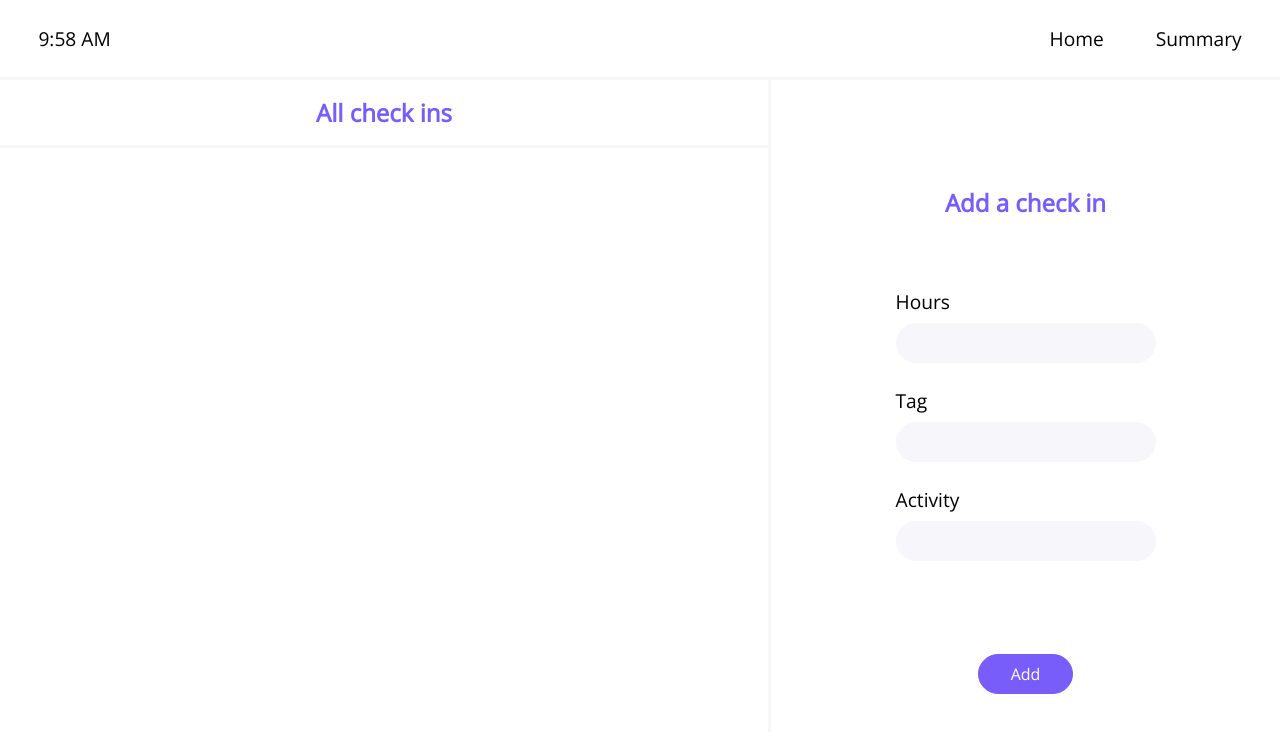
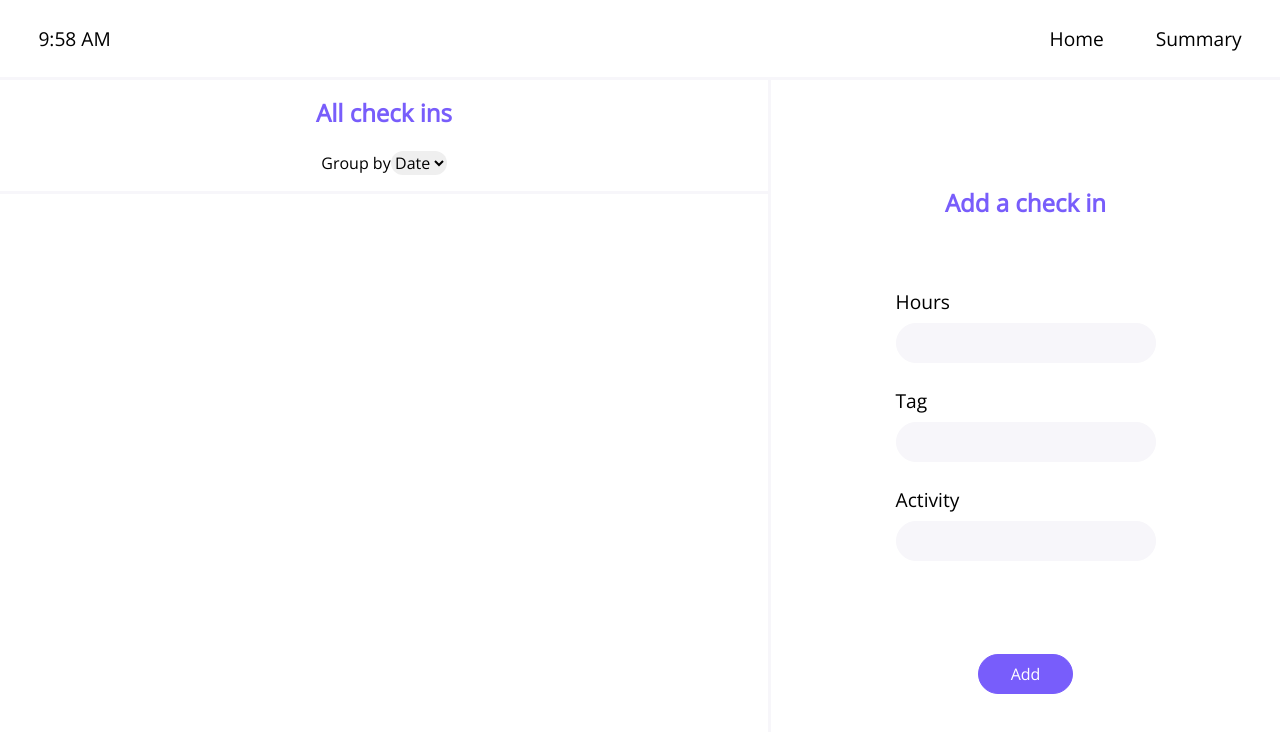
Before and after one commit to jason-nn/time-tracking, a React (Create React App) app: page / in a window 1280 px wide. Shown: the top 732 px of the page. Built offline with nearby package versions, Linux system fonts and the light colour scheme.

Commit message:
added functionality for rendering grouped checkins

```diff
--- a/src/App.js
+++ b/src/App.js
@@ -10,6 +10,7 @@ export default function App() {
     const [Success, setSuccess] = useState(null);
     const [Error, setError] = useState(null);
     const [CheckInsGroupedByDate, setCheckInsGroupedByDate] = useState([]);
+    const [CheckInsGroupedByTag, setCheckInsGroupedByTag] = useState([]);
 
     useEffect(() => {
         if (localStorage.AllCheckIns) {
@@ -45,6 +46,28 @@ export default function App() {
         }
     }, [AllCheckIns]);
 
+    useEffect(() => {
+        const NewCheckInsGroupedByTag = [];
+
+        for (let i = AllCheckIns.length; i >= 0; i--) {
+            const tag = AllCheckIns[i]?.tag;
+            const tags = NewCheckInsGroupedByTag.map((i) => i.tag);
+            const index = tags.findIndex((i) => i === tag);
+            if (index === -1) {
+                NewCheckInsGroupedByTag.push({
+                    tag,
+                    checkins: [AllCheckIns[i]],
+                });
+            } else {
+                NewCheckInsGroupedByTag[index].checkins.push(AllCheckIns[i]);
+            }
+        }
+
+        setCheckInsGroupedByTag(
+            NewCheckInsGroupedByTag.filter((i) => i.tag !== undefined)
+        );
+    }, [AllCheckIns]);
+
     return (
         <>
             {Success ? (
@@ -62,6 +85,8 @@ export default function App() {
             {DisplayHome ? (
                 <Home
                     AllCheckIns={AllCheckIns}
+                    CheckInsGroupedByDate={CheckInsGroupedByDate}
+                    CheckInsGroupedByTag={CheckInsGroupedByTag}
                     setAllCheckIns={(i) => setAllCheckIns(i)}
                     setSuccess={(i) => setSuccess(i)}
                     setError={(i) => setError(i)}
--- /dev/null
+++ b/src/Components/Home/GroupHeader.js
@@ -0,0 +1,9 @@
+import React from "react";
+
+export default function GroupHeader({ content }) {
+    return (
+        <>
+            <div>{content}</div>
+        </>
+    );
+}
--- /dev/null
+++ b/src/Components/Home/GroupedCheckin.js
@@ -0,0 +1,11 @@
+import React from "react";
+
+export default function GroupedCheckin({ data }) {
+    return (
+        <>
+            <div>
+                {data.date} {data.tag} {data.activity}
+            </div>
+        </>
+    );
+}
--- a/src/Components/Home/Home.js
+++ b/src/Components/Home/Home.js
@@ -1,7 +1,11 @@
-import React, { useRef, useEffect } from "react";
+import React, { useState, useRef } from "react";
+import GroupHeader from "./GroupHeader";
+import GroupedCheckin from "./GroupedCheckin";
 
 export default function Home({
     AllCheckIns,
+    CheckInsGroupedByDate,
+    CheckInsGroupedByTag,
     setAllCheckIns,
     setSuccess,
     setError,
@@ -9,15 +13,102 @@ export default function Home({
     const hoursRef = useRef();
     const tagRef = useRef();
     const activityRef = useRef();
+    const GroupByRef = useRef();
+
+    const [GroupBy, setGroupBy] = useState("Date");
+
+    function renderCheckInsGroupedByDate() {
+        const output = [];
+
+        if (CheckInsGroupedByDate.length > 0) {
+            for (let group of CheckInsGroupedByDate) {
+                output.push(
+                    <GroupHeader key={group.date} content={group.date} />
+                );
+                output.push(
+                    <GroupedCheckin
+                        key={"labelsfor" + group.date}
+                        data={{
+                            date: "Date",
+                            tag: "Tag",
+                            activity: "Activity",
+                        }}
+                    />
+                );
+                for (let checkin of group?.checkins) {
+                    output.push(
+                        <GroupedCheckin
+                            key={checkin.date + checkin.tag + checkin.activity}
+                            data={checkin}
+                        />
+                    );
+                }
+            }
+        }
+
+        return output;
+    }
+
+    function renderCheckInsGroupedByTag() {
+        const output = [];
+
+        if (CheckInsGroupedByTag.length > 0) {
+            for (let group of CheckInsGroupedByTag) {
+                output.push(
+                    <GroupHeader key={group.tag} content={group.tag} />
+                );
+                output.push(
+                    <GroupedCheckin
+                        key={"labelsfor" + group.tag}
+                        data={{
+                            date: "Date",
+                            tag: "Tag",
+                            activity: "Activity",
+                        }}
+                    />
+                );
+                for (let checkin of group?.checkins) {
+                    output.push(
+                        <GroupedCheckin
+                            key={checkin.date + checkin.tag + checkin.activity}
+                            data={checkin}
+                        />
+                    );
+                }
+            }
+        }
+
+        return output;
+    }
 
     return (
         <div className="Home">
             <div className="Left">
                 <div className="Top">
-                    <h2>All check ins</h2>
+                    <div>
+                        <h2>All check ins</h2>
+                    </div>
+                    <br />
+                    <div>
+                        <label htmlFor="GroupBy">Group by</label>
+                        <select
+                            name="GroupBy"
+                            id="GroupBy"
+                            value={GroupBy}
+                            ref={GroupByRef}
+                            onChange={() =>
+                                setGroupBy(GroupByRef.current.value)
+                            }
+                        >
+                            <option value="Date">Date</option>
+                            <option value="Tag">Tag</option>
+                        </select>
+                    </div>
                 </div>
                 <div className="Bottom">
-                    <div></div>
+                    {GroupBy === "Date"
+                        ? renderCheckInsGroupedByDate()
+                        : renderCheckInsGroupedByTag()}
                 </div>
             </div>
             <div className="Right">
--- a/src/index.css
+++ b/src/index.css
@@ -154,8 +154,25 @@ h2 {
 
 .Home .Left .Top {
     display: flex;
-    justify-content: center;
+    flex-direction: column;
+    justify-content: space-around;
     align-items: center;
     padding: 1em;
     border-bottom: 3px solid #f7f6fa;
 }
+
+.Home .Left .Top label {
+    font-size: 1rem;
+}
+
+select {
+    font-size: 1rem;
+    border: none;
+    text-align: center;
+    border-radius: 100vw;
+    cursor: pointer;
+}
+
+select:focus {
+    outline: none;
+}
```
